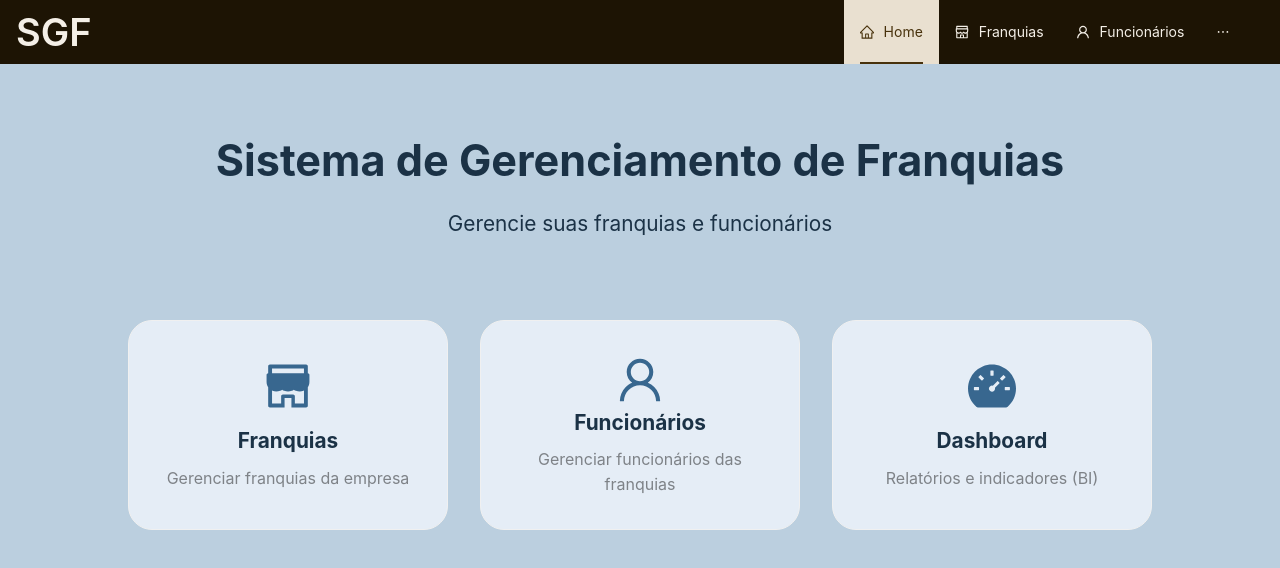
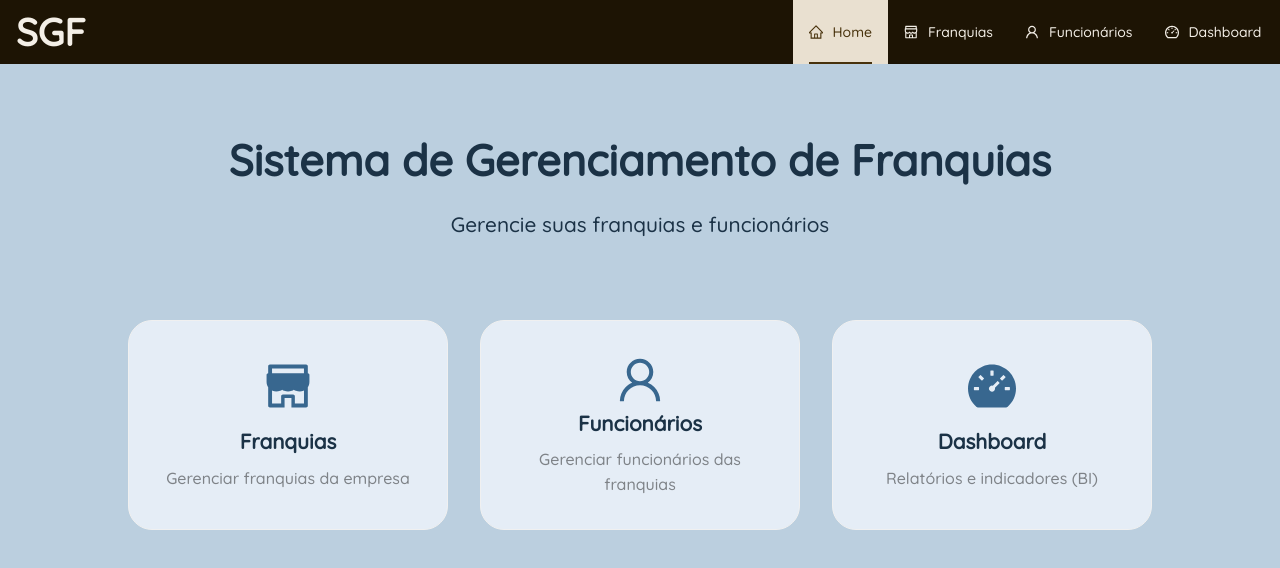
Before and after one commit to gabgon08/projeto-franquias, a Next.js app: page / in a window 1280 px wide. Shown: the top 568 px of the page. Built offline with nearby package versions, Linux system fonts and the light colour scheme.

Commit message:
style: change font family

```diff
--- a/src/app/layout.js
+++ b/src/app/layout.js
@@ -1,4 +1,4 @@
-import { Geist, Geist_Mono } from "next/font/google";
+import { Quicksand } from "next/font/google";
 import "./globals.css";
 import Header from '../components/Header'
 import { LayoutTheme } from "./../theme/index.jsx";
@@ -6,15 +6,7 @@ import { ConfigProvider } from "antd";
 import '@ant-design/v5-patch-for-react-19';
 
 
-const geistSans = Geist({
-  variable: "--font-geist-sans",
-  subsets: ["latin"],
-});
-
-const geistMono = Geist_Mono({
-  variable: "--font-geist-mono",
-  subsets: ["latin"],
-});
+const quickFont = Quicksand({ subsets: ['latin'], weight: '500' })
 
 export const metadata = {
   title: "SGF",
@@ -25,7 +17,7 @@ export default function RootLayout({ children }) {
   return (
     <ConfigProvider>
       <html lang="pt-BR">
-        <body className={`${geistSans.variable} ${geistMono.variable}`}>
+        <body className={quickFont.className}>
           <Header />
           <LayoutTheme>
             {children}
--- a/src/components/Header.module.css
+++ b/src/components/Header.module.css
@@ -25,10 +25,10 @@
 
 .headerMenu {
     justify-content: center;
-    width: 470px;
+    width: 490px;
 }
 
-@media (max-width: 600px) {
+@media (max-width: 630px) {
     .header {
         width: 100%;
         padding-left: 1rem;
--- a/src/theme/index.jsx
+++ b/src/theme/index.jsx
@@ -36,6 +36,7 @@ export function LayoutTheme({ children }) {
 
       theme={{
         token: {
+          fontFamily: 'var(--font-principal)',
           colorPrimary: colors.steel[1],
           colorText: colors.steel[1],
           colorBgContainer: colors.steel[7],
@@ -94,6 +95,7 @@ export function HeaderTheme({ children }) {
     <ConfigProvider
       theme={{
         token: {
+          fontFamily: 'var(--font-principal)',
           colorPrimary: colors.brown[2],
           colorText: colors.brown[7],
         },
```
